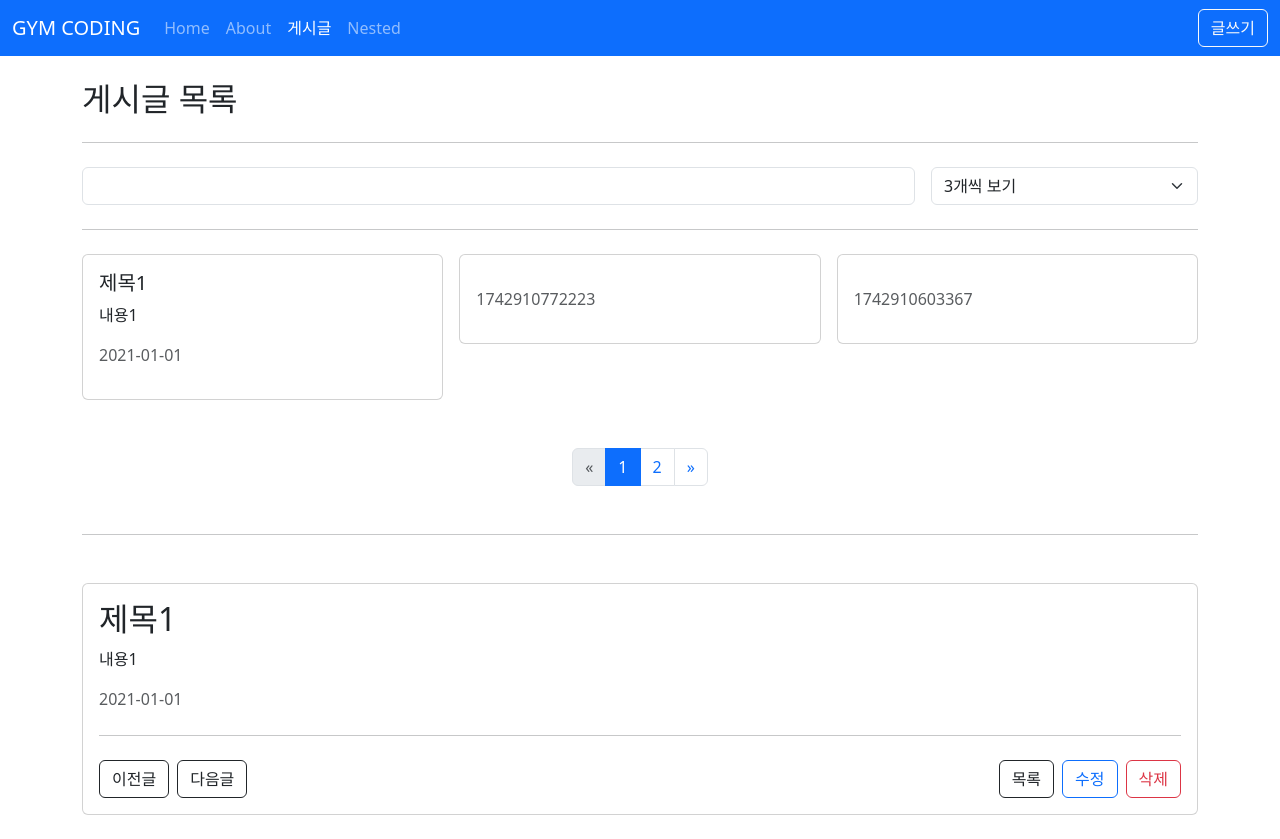
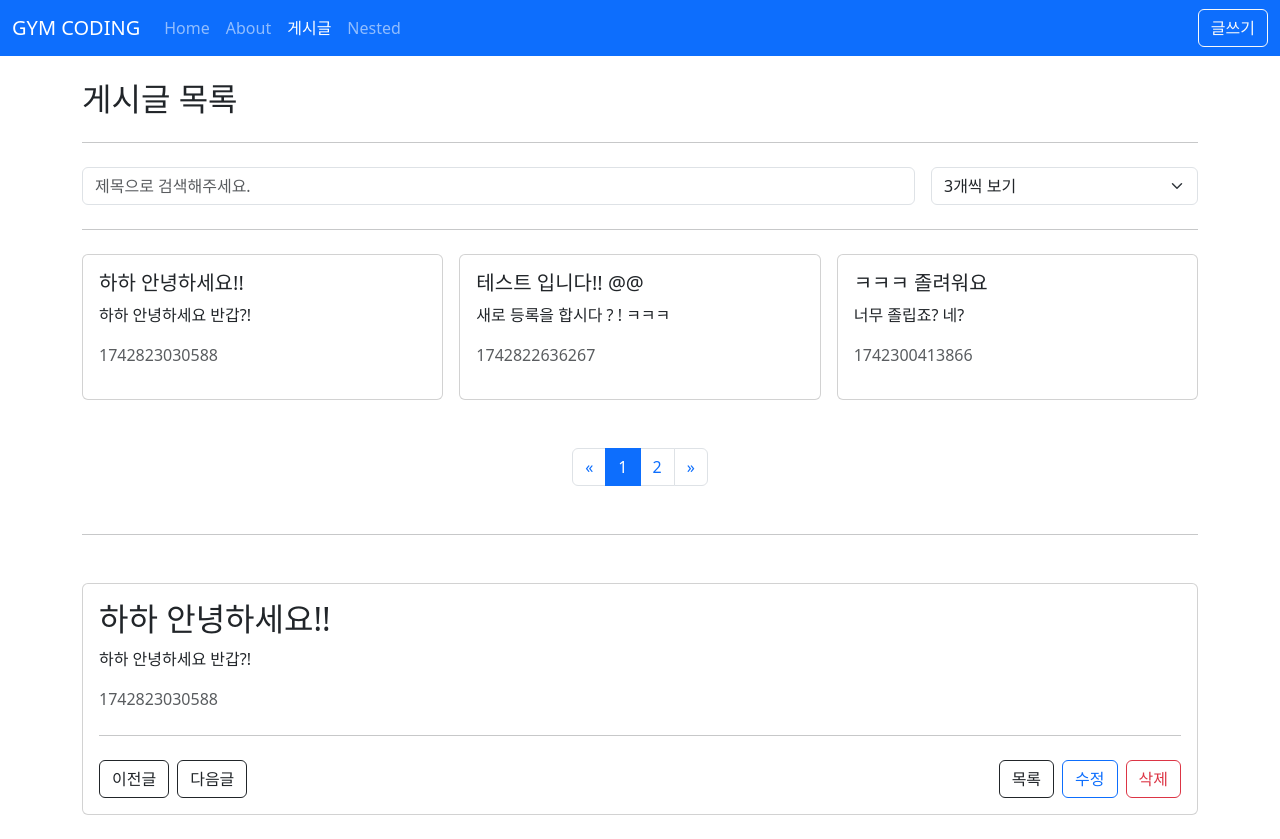
Before and after one commit to eunhye8767/study-vue3, a Vue app in the folder gymcoding/vue3-posts/: page /posts in a window 1280 px wide. Built offline with nearby package versions, Linux system fonts and the light colour scheme; data requests are answered from the project's data file.

Commit message:
공통 컴포넌트 분리(based on vuejs 3 spec)

```diff
--- a/gymcoding/vue3-posts/db.json
+++ b/gymcoding/vue3-posts/db.json
@@ -1,11 +1,5 @@
 {
   "posts": [
-    {
-      "id": 1,
-      "title": "제목1",
-      "content": "내용1",
-      "createdAt": "2021-01-01"
-    },
     {
       "title": "ㅋㅋㅋ 졸려워요",
       "content": "너무 졸립죠? 네?",
@@ -25,16 +19,9 @@
       "id": 12
     },
     {
-      "title": null,
-      "content": null,
-      "createdAt": 1742910603367,
+      "title": "안녕하세요!!",
+      "content": "반갑습니다 ㅎㅎ @@ 반갑습니다 ㅎㅎ @@ \n반갑습니다 ㅎㅎ @@ \n반갑습니다 ㅎㅎ @@ \n반갑습니다 ㅎㅎ @@ \n반갑습니다 ㅎㅎ @@ \n반갑습니다 ㅎㅎ @@ \n\n반갑습니다 ㅎㅎ @@ \n반갑습니다 ㅎㅎ @@ \n",
       "id": 13
-    },
-    {
-      "title": null,
-      "content": null,
-      "createdAt": 1742910772223,
-      "id": 14
     }
   ]
 }
--- a/gymcoding/vue3-posts/src/api/posts.js
+++ b/gymcoding/vue3-posts/src/api/posts.js
@@ -11,15 +11,18 @@
 
 export function createPost(data) {
   // 등록
-  return posts.post(`/`, data);
+  // return posts.post(`/`, data);
+  return posts.post(``, data);
 }
 
 export function updatePost(id, data) {
   // 수정
-  return posts.put(id, data);
+  // return posts.put(id, data);
+  return posts.put(`${id}`, data);
 }
 
 export function deletePost(id) {
   // 삭제
-  return posts.delete(id);
+  // return posts.delete(id);
+  return posts.delete(`${id}`);
 }
--- /dev/null
+++ b/gymcoding/vue3-posts/src/components/AppGrid.vue
@@ -0,0 +1,22 @@
+<template>
+  <div class="row g-3">
+    <div v-for="(item, index) in items" :key="index" :class="colClass">
+      <slot :item="item" :index="index"></slot>
+    </div>
+  </div>
+</template>
+
+<script setup>
+defineProps({
+  items: {
+    type: Array,
+    required: true,
+  },
+  colClass: {
+    type: String,
+    default: "col-4",
+  },
+});
+</script>
+
+<style lang="scss" scoped></style>
--- /dev/null
+++ b/gymcoding/vue3-posts/src/components/AppPagination.vue
@@ -0,0 +1,64 @@
+<template>
+  <nav class="mt-5" aria-label="Page navigation example">
+    <ul class="pagination justify-content-center">
+      <li class="page-item">
+        <a
+          class="page-link"
+          href="#"
+          aria-label="Previous"
+          @click.prevent="$emit('page', curretPage - 1)"
+          :class="isPrevPage"
+        >
+          <span aria-hidden="true">&laquo;</span>
+        </a>
+      </li>
+      <li
+        v-for="page in pageCount"
+        :key="page"
+        class="page-item"
+        :class="{ active: curretPage === page }"
+      >
+        <a class="page-link" href="#" @click.prevent="$emit('page', page)">{{
+          page
+        }}</a>
+      </li>
+      <li class="page-item" :class="isNextPage">
+        <a
+          class="page-link"
+          href="#"
+          aria-label="Next"
+          @click.prevent="$emit('page', curretPage + 1)"
+        >
+          <span aria-hidden="true">&raquo;</span>
+        </a>
+      </li>
+    </ul>
+  </nav>
+</template>
+
+<script setup>
+import { computed } from "vue";
+
+const props = defineProps({
+  curretPage: {
+    type: Number,
+    required: true,
+  },
+  pageCount: {
+    type: Number,
+    required: true,
+  },
+});
+
+defineEmits(["page"]);
+
+const isPrevPage = computed(() => {
+  disabled: !(props.curretPage > 1);
+});
+
+const isNextPage = computed(() => {
+  disabled: !(props.curretPage < props.pageCount);
+});
+</script>
+
+<style lang="scss" scoped></style>
--- /dev/null
+++ b/gymcoding/vue3-posts/src/components/posts/PostFilter.vue
@@ -0,0 +1,36 @@
+<template>
+  <form>
+    <div class="row g-3">
+      <div class="col">
+        <input
+          :value="title"
+          @input="$emit('update:title', $event.target.value)"
+          type="text"
+          class="form-control"
+          placeholder="제목으로 검색해주세요."
+        />
+      </div>
+      <div class="col-3">
+        <select
+          :value="limit"
+          @input="$emit('update:limit', $event.target.value)"
+          class="form-select"
+        >
+          <option value="3">3개씩 보기</option>
+          <option value="6">6개씩 보기</option>
+          <option value="9">9개씩 보기</option>
+        </select>
+      </div>
+    </div>
+  </form>
+</template>
+
+<script setup>
+defineProps({
+  title: String,
+  limit: Number,
+});
+defineEmits(["update:title", "update:limit"]);
+</script>
+
+<style lang="scss" scoped></style>
--- a/gymcoding/vue3-posts/src/components/posts/PostForm.vue
+++ b/gymcoding/vue3-posts/src/components/posts/PostForm.vue
@@ -4,7 +4,7 @@
       <label for="title" class="form-label">제목</label>
       <input
         :value="title"
-        @input="$emit('update: title', $event.target.value)"
+        @input="$emit('update:title', $event.target.value)"
         type="text"
         class="form-control"
         id="title"
@@ -14,13 +14,15 @@
       <label for="content" class="form-label">내용</label>
       <textarea
         :value="content"
-        @input="$emit('update: content', $event.target.value)"
+        @input="$emit('update:content', $event.target.value)"
         class="form-control"
         id="content"
         rows="3"
       ></textarea>
     </div>
-    <slot name="actions"> </slot>
+    <div class="d-flex gap-2 mt-4">
+      <slot name="actions"> </slot>
+    </div>
   </form>
 </template>
 
@@ -29,7 +31,7 @@
   title: String,
   content: String,
 });
-defineEmits(["update: title", "update: content"]);
+defineEmits(["update:title", "update:content"]);
 </script>
 
 <style lang="scss" scoped></style>
--- a/gymcoding/vue3-posts/src/views/HomeView.vue
+++ b/gymcoding/vue3-posts/src/views/HomeView.vue
@@ -3,21 +3,27 @@
     <h2>Home View</h2>
     <p>{{ $route }}</p>
     <p>{{ $route.name }}</p>
-    <button
-      class="btn btn-primary"
-      @click="goAboutPage"
-    >About으로 이동</button>
+    <button class="btn btn-primary" @click="goAboutPage">About으로 이동</button>
+    <hr class="my-4" />
+    <AppGrid :items="items" v-slot="{ item }" col-class="col-6">
+      <AppCard>{{ item }}</AppCard>
+    </AppGrid>
   </div>
 </template>
 
 <script setup>
-import { useRouter} from 'vue-router'
+import { useRouter } from "vue-router";
 
-const router = useRouter()
+import AppCard from "@/components/AppCard.vue";
+import AppGrid from "@/components/AppGrid.vue";
+import { ref } from "vue";
+
+const router = useRouter();
 const goAboutPage = () => {
-  router.push('/about')
-}
+  router.push("/about");
+};
 
+const items = ref(["사과", "딸기", "바나나", "포도"]);
 </script>
 
 <style lang="scss" scoped></style>
--- a/gymcoding/vue3-posts/src/views/posts/PostCreateView.vue
+++ b/gymcoding/vue3-posts/src/views/posts/PostCreateView.vue
@@ -8,16 +8,10 @@
       @submit.prevent="save"
     >
       <template #actions>
-        <div class="pt-4">
-          <button
-            type="button"
-            class="btn btn-outline-dark me-2"
-            @click="goListPage"
-          >
-            목록
-          </button>
-          <button class="btn btn-primary">저장</button>
-        </div>
+        <button type="button" class="btn btn-outline-dark" @click="goListPage">
+          목록
+        </button>
+        <button class="btn btn-primary">저장</button>
       </template>
     </PostForm>
   </div>
--- a/gymcoding/vue3-posts/src/views/posts/PostEditView.vue
+++ b/gymcoding/vue3-posts/src/views/posts/PostEditView.vue
@@ -2,36 +2,22 @@
   <div>
     <h2>게시글 수정</h2>
     <hr class="my-4" />
-    <form @submit.prevent="edit">
-      <div class="mb-3">
-        <label for="title" class="form-label">제목</label>
-        <input
-          v-model="form.title"
-          type="text"
-          class="form-control"
-          id="title"
-        />
-      </div>
-      <div class="mb-3">
-        <label for="content" class="form-label">내용</label>
-        <textarea
-          v-model="form.content"
-          class="form-control"
-          id="content"
-          rows="3"
-        ></textarea>
-      </div>
-      <div class="pt-4">
+    <PostForm
+      v-model:title="form.title"
+      v-model:content="form.content"
+      @submit.prevent="edit"
+    >
+      <template #actions>
         <button
           type="button"
-          class="btn btn-outline-danger me-2"
+          class="btn btn-outline-danger"
           @click="goDetailPage"
         >
           취소
         </button>
         <button class="btn btn-primary">수정</button>
-      </div>
-    </form>
+      </template>
+    </PostForm>
   </div>
 </template>
 
@@ -39,6 +25,8 @@
 import { ref } from "vue";
 import { useRoute, useRouter } from "vue-router";
 import { getPostById, updatePost } from "@/api/posts";
+
+import PostForm from "@/components/posts/PostForm.vue";
 
 const route = useRoute();
 const router = useRouter();
--- a/gymcoding/vue3-posts/src/views/posts/PostListView.vue
+++ b/gymcoding/vue3-posts/src/views/posts/PostListView.vue
@@ -2,73 +2,33 @@
   <div>
     <h2>게시글 목록</h2>
     <hr class="my-4" />
-    <form @submit.prevent>
-      <div class="row g-3">
-        <div class="col">
-          <input v-model="params.title_like" type="text" class="form-control" />
-        </div>
-        <div class="col-3">
-          <select v-model="params._limit" class="form-select">
-            <option value="3">3개씩 보기</option>
-            <option value="6">6개씩 보기</option>
-            <option value="9">9개씩 보기</option>
-          </select>
-        </div>
-      </div>
-    </form>
+    <PostFilter
+      v-model:title="params.title_like"
+      v-model:limit="params._limit"
+      @submit.prevent
+    />
     <hr class="my-4" />
-    <div class="row g-3">
-      <div v-for="post in posts" :key="post.id" class="col-4">
+    <AppGrid :items="posts">
+      <template v-slot="{ item }">
         <PostItem
-          :title="post.title"
-          :content="post.content"
-          :created-at="post.createdAt"
-          @click="goPage(post.id)"
+          :title="item.title"
+          :content="item.content"
+          :created-at="item.createdAt"
+          @click="goPage(item.id)"
         />
-      </div>
-    </div>
-    <nav class="mt-5" aria-label="Page navigation example">
-      <ul class="pagination justify-content-center">
-        <li class="page-item">
-          <a
-            class="page-link"
-            href="#"
-            aria-label="Previous"
-            @click.prevent="--params._page"
-            :class="{ disabled: !(params._page > 1) }"
-          >
-            <span aria-hidden="true">&laquo;</span>
-          </a>
-        </li>
-        <li
-          v-for="page in pageCount"
-          :key="page"
-          class="page-item"
-          :class="{ active: params._page === page }"
-        >
-          <a class="page-link" href="#" @click.prevent="params._page = page">{{
-            page
-          }}</a>
-        </li>
-        <li
-          class="page-item"
-          :class="{ disabled: !(params._page < pageCount) }"
-        >
-          <a
-            class="page-link"
-            href="#"
-            aria-label="Next"
-            @click.prevent="++params._page"
-          >
-            <span aria-hidden="true">&raquo;</span>
-          </a>
-        </li>
-      </ul>
-    </nav>
-    <hr class="my-5" />
-    <AppCard>
-      <PostDetailView :id="1"></PostDetailView>
-    </AppCard>
+      </template>
+    </AppGrid>
+    <AppPagination
+      :curret-page="params._page"
+      :page-count="pageCount"
+      @page="(page) => (params._page = page)"
+    />
+    <template v-if="posts && posts.length > 0">
+      <hr class="my-5" />
+      <AppCard>
+        <PostDetailView :id="posts[0].id"></PostDetailView>
+      </AppCard>
+    </template>
   </div>
 </template>
 
@@ -76,6 +36,9 @@
 import AppCard from "@/components/AppCard.vue";
 import PostItem from "@/components/posts/PostItem.vue";
 import PostDetailView from "@/views/posts/PostDetailView.vue";
+import AppPagination from "@/components/AppPagination.vue";
+import AppGrid from "@/components/AppGrid.vue";
+import PostFilter from "@/components/posts/PostFilter.vue";
 
 import { getPosts, createPost } from "@/api/posts";
 import { computed, ref, watchEffect } from "vue";
```
Also changed, not shown: 1 other file (tests, documents, lock files or other folders).
